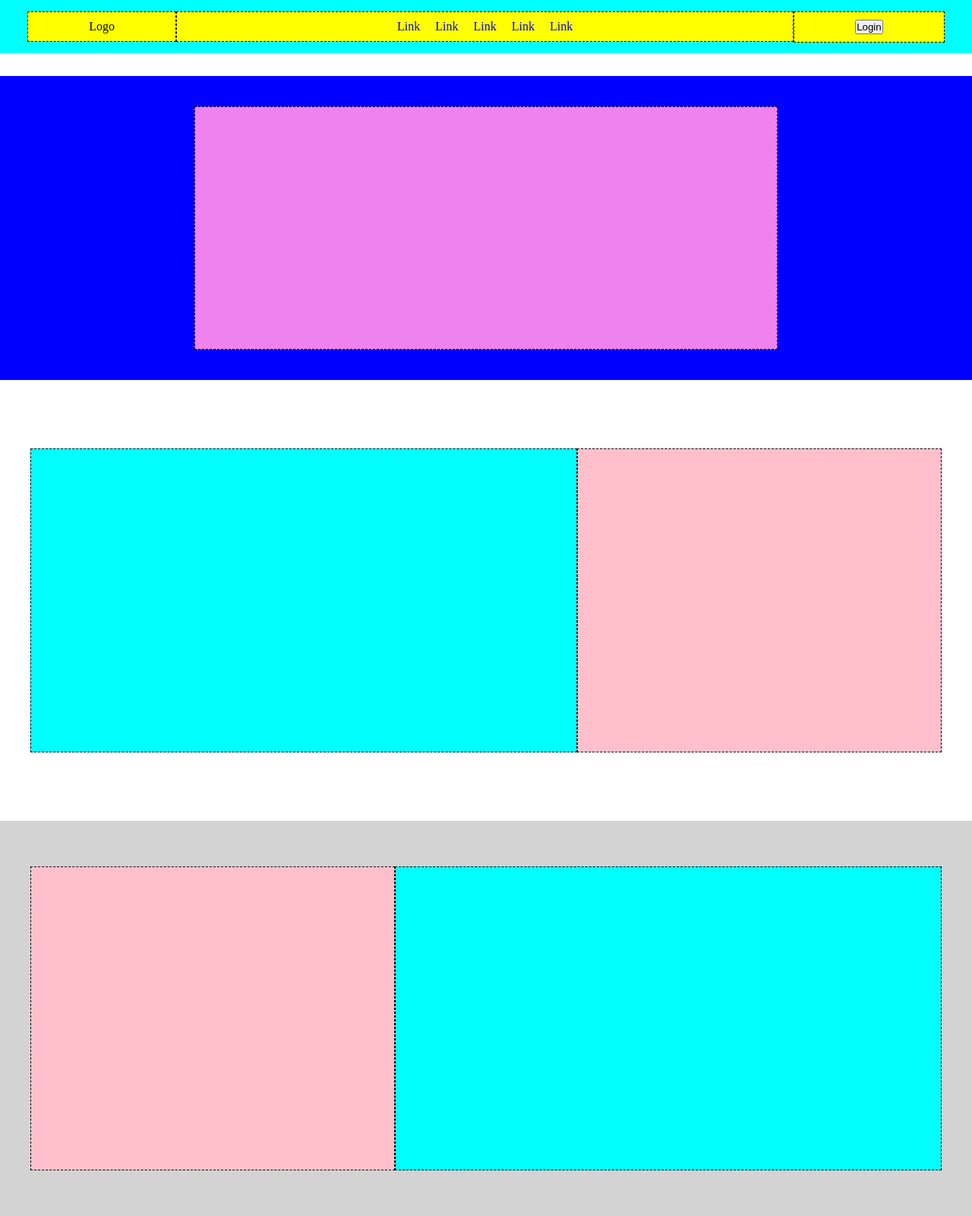
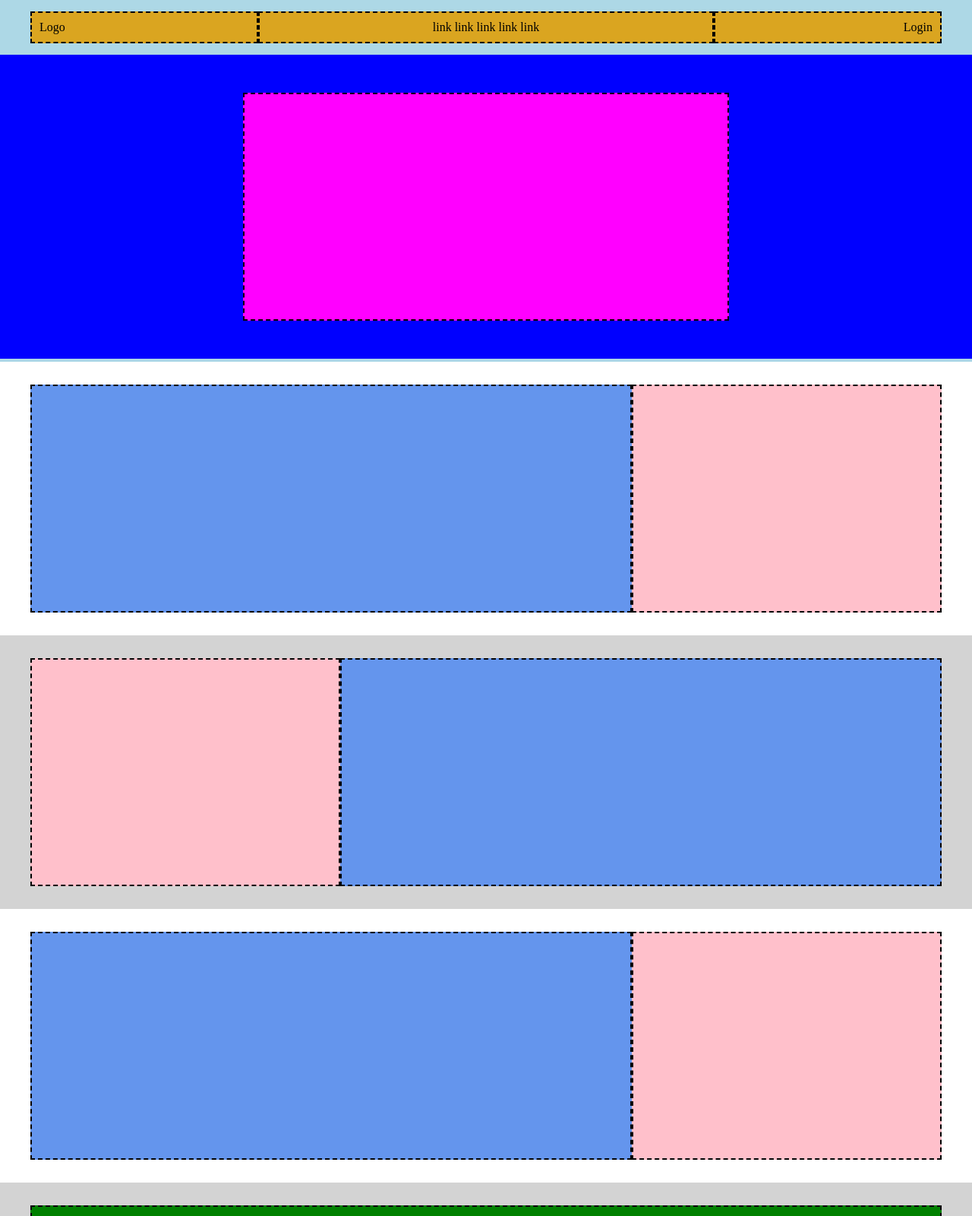
Before and after one commit to Step1017/-html-css-struttura-discord, a plain HTML site: page index.html in a window 1280 px wide. Shown: the top 1600 px of the page at 76% size. Drawn offline with Linux system fonts and the light colour scheme.

Commit message:
Struttura corretta

```diff
--- a/css/style.css
+++ b/css/style.css
@@ -1,22 +1,129 @@
 /* RESET */
-
-*{
+* {
     margin: 0;
     padding: 0;
     box-sizing: border-box;
 }
 
+/* REGOLE GENERALI */
+.container {
+    max-width: 1200px;
+    margin: 0 auto;
+}
 
-.flex-container{
+.bg-gray {
+    background-color: lightgray;
+}
+
+/* HEADER */
+header {
+    padding-bottom: 4px;
+}
+
+.header-top {
+    padding: 15px 0;
+}
+
+.main-header {
     display: flex;
+}
+
+.main-header > * {
+    padding: 10px;
+}
+
+.main-header > .small-column {
+    width: 25%;
+}
+
+.main-header > .small-column:last-child {
+    text-align: right;
+}
+
+.main-header > .big-column {
+    width: 50%;
+}
+
+.main-header > .big-column ul {
+    list-style: none;
+    text-align: center;
+}
+
+.main-header > .big-column ul li {
+    display: inline-block;
+}
+
+.main-header > .big-column ul li a {
+    color: black;
+    text-decoration: none;
+}
+
+.header-bottom {
+    display: flex;
+    align-items: center;
     justify-content: center;
 }
 
-.container {
-    max-width: 1200px;
+.header-bottom .jumbotron {
+    min-width: 50%;
     margin: 0 auto;
-    align-items: center;
-    width: 100%;
+}
+
+/* MAIN */
+
+main section {
+    padding: 30px 0;
+}
+
+.section-container{
+    display: flex;
+    justify-content: space-between;
+}
+
+.section-container > .section-big-column {
+    width: 66%;
+}
+
+.section-container > .section-small-column {
+    width: 34%;
+}
+
+/* FOOTER */
+footer {
+    background-color: #222;
+    padding-top: 10px;
+}
+
+.footer-top {
+    display: flex;
+    justify-content: space-between;
+}
+
+.footer-top > .footer-small-column {
+    width:  25%;
+}
+
+.footer-top > .footer-big-column {
+    width: 75%;
+    display: flex;
+}
+
+.footer-top > .footer-big-column > div {
+    width: 25%;
+}
+
+footer hr {
+    margin: 30px 0;
+}
+
+.footer-bottom {
+    display: flex;
+    justify-content: space-between;
+    align-items:  center;
+}
+
+.footer-bottom > div {
+    padding: 5px;
 }
 
 
@@ -24,130 +131,80 @@
 
 
 
-/* DEBUG */
-
-.debug header{
-    background-color: cyan;
-    min-height: 70px;
-    display: flex;
-}
-
-.nav-list{
-    list-style: none;
-    align-content: space-around;
-    padding: 0 270px;
-}
-
-li a{
-    text-decoration: none;
-    padding: 10px;
-}
-
-
-.border{
-    border: 1px dashed black;
-    padding: 10px;
-    background-color: yellow;
-}
-
-.logo{
-    padding: 10px 80px;
-}
-
-
-.login{
-    padding: 10px 80px;
-}
-
-main > section {
-    padding: 30px 0;
-}
-
-main > section:nth-of-type(odd) {
-    background-color: lightgray;
-}
-
-main > section:first-child {
-   background: none;
-}
 
 
 
-.bg-blue{
-    background-color: blue;
-    height: 400px;
-    align-items: center;
+
+
+
+
+/* DEBUG */
+.debug header {
+    background-color: lightblue;
 }
 
-.bg-magenta{
-    background-color: violet;
-    height: 80%;
-    width: 60%;
+.debug .container {
+    /* min-height: 60px;
+    background-color: antiquewhite; */
 }
 
-.bg-cyan{
-    background-color: cyan;
-    height: 400px;
-    width: 60%;
+.debug .bordered {
+    border: 2px dashed black;
 }
 
-.bg-pink{
-    background-color: pink;
-    height: 400px;
-    width: 40%;
+.debug .main-header {
+    background-color: goldenrod;
 }
 
-.square{
-    margin-top: 30px;
-    margin-bottom: 60px;
+.debug .header-bottom {
+    min-height: 400px;
+    background-color: blue;
 }
 
-.row{
-    flex-direction: row-reverse;
+.debug .header-bottom .jumbotron {
+    min-height: 300px;
+    background-color: fuchsia;
 }
 
-.bg-green{
-    background-color: green;
-    width: 100%;
-    height: 600px;
+.debug .section-container > .section-big-column {
+    min-height: 300px;
+    background-color: cornflowerblue;
 }
 
-main > section:last-of-type {
-    background-color: #252323;
-}
-.sq-pink{
+.debug .section-container > .section-small-column {
+    min-height: 300px;
     background-color: pink;
-    width: 60%;
-    height: 400px;
 }
 
-.sq-cyan{
-    background-color: cyan;
-    width: 10%;
-    height: 400px;
+.debug .special-column {
+    background-color: green;
+    min-height: 600px;
 }
 
-.column{
-    margin-bottom: 20px;
+.debug footer {
+    min-height: 400px;
 }
 
-.bg-lightgreen{
-    background-color: lightgreen;
-    height: 40px;
-    margin-top: 30px;
-    margin-bottom: 30px;
-    justify-content: space-between;
-
+.debug footer .footer-small-column {
+    background-color: coral;
+    min-height: 200px;
 }
 
-.logo2, .button{
-    background-color: pink;
-
-
+.debug footer .footer-big-column {
+    background-color: lightseagreen;
+    min-height: 200px;
 }
 
-footer {
-    background-color: #252323;
-    padding: 10px;
+.debug .footer-top > .footer-big-column > div {
+    min-height: 200px;
+    border: 2px dashed white;
+}
 
+.debug .footer-bottom {
+    min-height: 50px;
+    background-color: aquamarine;
 }
+
+.debug .footer-bottom > div {
+    background-color: pink;
+}
--- a/index.html
+++ b/index.html
@@ -7,107 +7,141 @@
         <title>Struttura Discord</title>
         <link rel="stylesheet" href="css/style.css">
     </head>
+
     <body class="debug">
-             <!-- Inizo Header -->
-        <header class="flex-container">
 
-            <nav class="flex-container container">
-
-            <div class="logo border">
+        <!-- Inizio Header -->
+        <header>
+            <section class="header-top">
+                <div class="container">
+                    <div class="main-header">
+                        <div class="small-column bordered">
                             Logo
                         </div>
-
-
-            <div class="link border">
-                <ul class="nav-list flex-container">
-                    <li><a href="#">Link</a></li>
-                    <li><a href="#">Link</a></li>
-                    <li><a href="#">Link</a></li>
-                    <li><a href="#">Link</a></li>
-                    <li><a href="#">Link</a></li>
+                        <div class="big-column bordered">
+                            <ul>
+                                <li>
+                                    <a href="#">link</a>
+                                </li>
+                                <li>
+                                    <a href="#">link</a>
+                                </li>
+                                <li>
+                                    <a href="#">link</a>
+                                </li>
+                                <li>
+                                    <a href="#">link</a>
+                                </li>
+                                <li>
+                                    <a href="#">link</a>
+                                </li>
                             </ul>
                         </div>
-
-                <div class="login border">
-                    <Button>
+                        <div class="small-column bordered">
                             Login
-                    </Button>
                         </div>
 
-            </nav>
+                    </div>
+                </div>
+
+            </section>
+
+            <section class="header-bottom">
+                <div class="jumbotron bordered">
+
+                </div>
+                </section>
+
         </header>
         <!-- Fine Header -->
+
+        <!-- Inizio Main -->
         <main>
             <section>
-                <div class="flex-container bg-blue">
-                    <div class="bg-magenta border">
+                <div class="container">
+                    <div class="section-container">
+                        <div class="section-big-column bordered">
+
+                        </div>
+                        <div class="section-small-column bordered">
+
+                        </div>
+
+                    </div>
+                </div>
+            </section>
+
+            <section class="bg-gray">
+                <div class="container">
+                    <div class="section-container">
+                        <div class="section-small-column bordered">
+
+                        </div>
+                        <div class="section-big-column bordered">
+
+                        </div>
 
                     </div>
                 </div>
             </section>
 
             <section>
-                <div class="flex-container container square">
-                    <div class="bg-cyan border">
+                <div class="container">
+                    <div class="section-container">
+                        <div class="section-big-column bordered">
 
                         </div>
-                    <div class="bg-pink border">
+                        <div class="section-small-column bordered">
+
+                        </div>
 
                     </div>
                 </div>
             </section>
 
-            <section>
-                <div class="flex-container container square row">
-                    <div class="bg-cyan border">
-
-                    </div>
-                    <div class="bg-pink border">
+            <section class="bg-gray">
+                <div class="container">
+                    <div class="special-column bordered">
 
                     </div>
                 </div>
             </section>
 
-            <section>
-                <div class="flex-container container square">
-                    <div class="bg-cyan border">
+
+        </main>
+        <!-- Fine Main -->
+
+        <!-- Inizio Footer -->
+        <footer>
+            <div class="container">
+                <section class="footer-top">
+                        <div class="footer-small-column bordered">
 
                         </div>
-                    <div class="bg-pink border">
-
-                    </div>
+                        <div class="footer-big-column bordered">
+                            <div></div>
+                            <div></div>
+                            <div></div>
+                            <div></div>
                         </div>
                 </section>
+            </div>
 
-            <section>
-            <div class="flex-container container square" >
-                <div class="bg-green">
+            <hr>
 
+            <div class="container">
+
+                <section class="footer-bottom">
+                    <div class="bordered">
+                        Logo
                     </div>
+                    <div class="bordered">
+                        Bottone
                     </div>
                 </section>
-
-            <section>
-                <div class="flex-container container column">
-                    <div class="sq-pink border"></div>
-                    <div class="sq-cyan border"></div>
-                    <div class="sq-cyan border"></div>
-                    <div class="sq-cyan border"></div>
-                    <div class="sq-cyan border"></div>
-                </div>
-            </section>
-            <hr>
-
-            <footer>
-                <div class="flex-container container bg-lightgreen">
-                    <div class="logo2 border">
-                        logo
-                    </div>
-                    <div class="button border">
-                        bottone
-                    </div>
             </div>
         </footer>
+        <!-- Fine Footer -->
 
     </body>
 </html>
```
Lines whose indentation alone changed are shown as unchanged.
